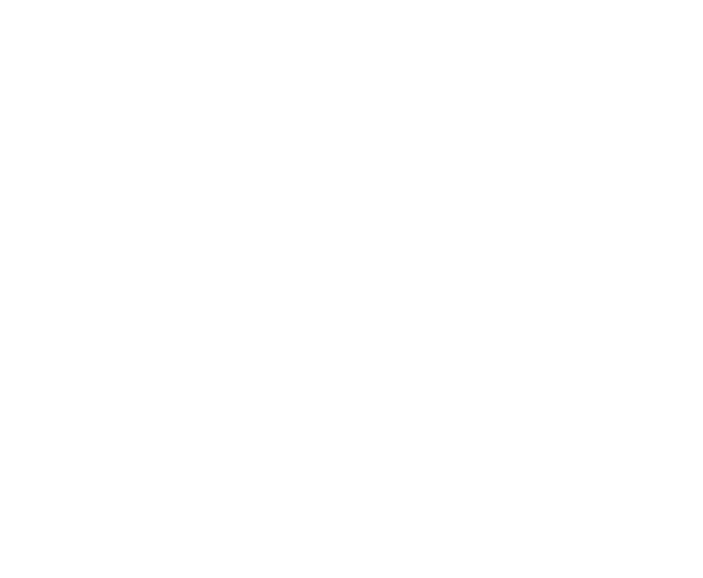
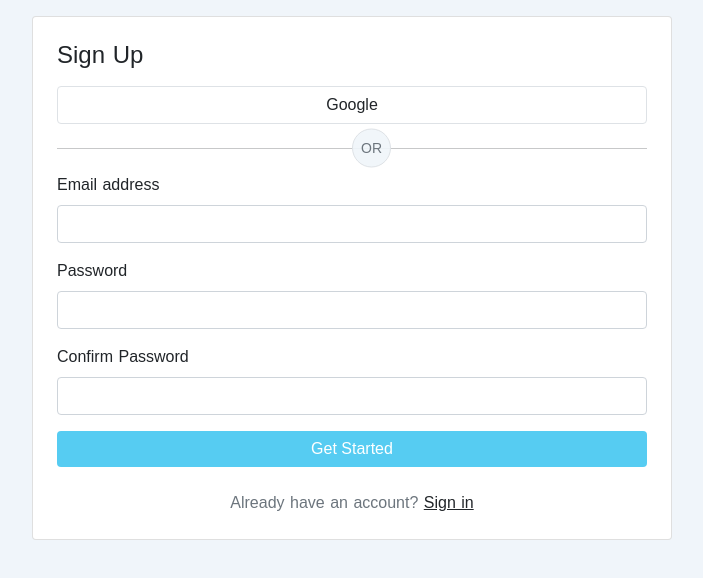
Before and after one commit to dapobelieve/luna-trainer, a Nuxt app: page /signup in a window 1280 px wide. Before the commit this address had no page. Shown: the top 578 px of the page, without its empty margins (288-991 px from the left). Built offline with nearby package versions, Linux system fonts and the light colour scheme.

Commit message:
auth pages layout setup

```diff
--- /dev/null
+++ b/assets/css/theme.css
@@ -0,0 +1,13 @@
+body {
+  font-family: "Source Sans Pro", sans-serif !important;
+  background-color: #f0f5fa;
+}
+.btn-primary {
+  background-color: #56ccf2;
+}
+.btn-primary:hover {
+  background-color: #56ccf2;
+}
+.or-secondary {
+  background-color: rgba(240, 245, 250, 0.9);
+}
--- a/nuxt.config.js
+++ b/nuxt.config.js
@@ -1,27 +1,23 @@
 export default {
   // Global page headers: https://go.nuxtjs.dev/config-head
   head: {
-    title: 'getwelp-trainer-ui',
+    title: "getwelp-trainer-ui",
     htmlAttrs: {
-      lang: 'en'
+      lang: "en"
     },
     meta: [
-      { charset: 'utf-8' },
-      { name: 'viewport', content: 'width=device-width, initial-scale=1' },
-      { hid: 'description', name: 'description', content: '' }
+      { charset: "utf-8" },
+      { name: "viewport", content: "width=device-width, initial-scale=1" },
+      { hid: "description", name: "description", content: "" }
     ],
-    link: [
-      { rel: 'icon', type: 'image/x-icon', href: '/favicon.ico' }
-    ]
+    link: [{ rel: "icon", type: "image/x-icon", href: "/favicon.ico" }]
   },
 
   // Global CSS: https://go.nuxtjs.dev/config-css
-  css: [
-  ],
+  css: ["bootstrap/dist/css/bootstrap.min.css", "assets/css/theme.css"],
 
   // Plugins to run before rendering page: https://go.nuxtjs.dev/config-plugins
-  plugins: [
-  ],
+  plugins: [],
 
   // Auto import components: https://go.nuxtjs.dev/config-components
   components: true,
@@ -29,19 +25,18 @@ export default {
   // Modules for dev and build (recommended): https://go.nuxtjs.dev/config-modules
   buildModules: [
     // https://go.nuxtjs.dev/eslint
-    '@nuxtjs/eslint-module'
+    "@nuxtjs/eslint-module"
   ],
 
   // Modules: https://go.nuxtjs.dev/config-modules
   modules: [
     // https://go.nuxtjs.dev/axios
-    '@nuxtjs/axios'
+    "@nuxtjs/axios"
   ],
 
   // Axios module configuration: https://go.nuxtjs.dev/config-axios
   axios: {},
 
   // Build Configuration: https://go.nuxtjs.dev/config-build
-  build: {
-  }
-}
+  build: {}
+};
--- a/package.json
+++ b/package.json
@@ -12,6 +12,7 @@
   },
   "dependencies": {
     "@nuxtjs/axios": "^5.13.1",
+    "bootstrap": "^5.0.1",
     "core-js": "^3.9.1",
     "nuxt": "^2.15.3"
   },
--- /dev/null
+++ b/pages/forgotpassword.vue
@@ -0,0 +1,42 @@
+<template>
+  <div class="d-flex justify-content-center pt-3">
+    <div class="card w-50 h-50">
+      <div class="p-4  d-grid gap-2">
+        <div class="col-12">
+          <h4>Forgot your password?</h4>
+        </div>
+        <div class="col-12 mb-5">
+          <span class="text-muted"
+            >Enter your registered email below to receive password reset
+            instruction</span
+          >
+        </div>
+
+        <form>
+          <div class="mb-3">
+            <label for="exampleInputEmail1" class="form-label"
+              >Email address</label
+            >
+            <input
+              type="email"
+              class="form-control"
+              id="exampleInputEmail1"
+              aria-describedby="emailHelp"
+            />
+          </div>
+
+          <button type="submit" class="btn btn-primary border-0 w-100">
+            Send
+          </button>
+        </form>
+        <div class="text-center pt-4">
+          <a class="text-dark">Back to Sign in</a>
+        </div>
+      </div>
+    </div>
+  </div>
+</template>
+<script>
+export default {};
+</script>
+<style scoped></style>
--- /dev/null
+++ b/pages/index copy.vue
@@ -0,0 +1,73 @@
+<template>
+  <div class="container">
+    <div>
+      <Logo />
+      <h1 class="title">
+        client
+      </h1>
+      <div class="links">
+        <a
+          href="https://nuxtjs.org/"
+          target="_blank"
+          rel="noopener noreferrer"
+          class="button--green"
+        >
+          Documentation
+        </a>
+        <a
+          href="https://github.com/nuxt/nuxt.js"
+          target="_blank"
+          rel="noopener noreferrer"
+          class="button--grey"
+        >
+          GitHub
+        </a>
+      </div>
+    </div>
+  </div>
+</template>
+
+<script>
+export default {}
+</script>
+
+<style>
+.container {
+  margin: 0 auto;
+  min-height: 100vh;
+  display: flex;
+  justify-content: center;
+  align-items: center;
+  text-align: center;
+}
+
+.title {
+  font-family:
+    'Quicksand',
+    'Source Sans Pro',
+    -apple-system,
+    BlinkMacSystemFont,
+    'Segoe UI',
+    Roboto,
+    'Helvetica Neue',
+    Arial,
+    sans-serif;
+  display: block;
+  font-weight: 300;
+  font-size: 100px;
+  color: #35495e;
+  letter-spacing: 1px;
+}
+
+.subtitle {
+  font-weight: 300;
+  font-size: 42px;
+  color: #526488;
+  word-spacing: 5px;
+  padding-bottom: 15px;
+}
+
+.links {
+  padding-top: 15px;
+}
+</style>
--- /dev/null
+++ b/pages/resetpassword.vue
@@ -0,0 +1,51 @@
+<template>
+  <div>
+    <div class="d-flex justify-content-center pt-3">
+      <div class="card w-50 h-50">
+        <div class="p-4  d-grid gap-2">
+          <div class="col-12">
+            <h4>Create new passowrd</h4>
+          </div>
+          <div class="col-12 mb-3">
+            <span class="text-muted"
+              >Your new password must be different from previously used
+              passwords.</span
+            >
+          </div>
+          <div>
+            <form>
+              <div class="mb-3">
+                <label for="exampleInputPassword1" class="form-label"
+                  >Password</label
+                >
+                <input
+                  type="password"
+                  class="form-control"
+                  id="exampleInputPassword1"
+                />
+              </div>
+              <div class="mb-3">
+                <label for="exampleInputConfirmPassword1" class="form-label"
+                  >Confirm Password</label
+                >
+                <input
+                  type="password"
+                  class="form-control"
+                  id="exampleInputConfirmPassword1"
+                />
+              </div>
+
+              <button type="submit" class="btn btn-primary border-0 w-100">
+                Save
+              </button>
+            </form>
+          </div>
+        </div>
+      </div>
+    </div>
+  </div>
+</template>
+<script>
+export default {};
+</script>
+<style scoped></style>
--- /dev/null
+++ b/pages/signin.vue
@@ -0,0 +1,68 @@
+<template>
+  <div>
+    <div class="d-flex justify-content-center pt-3">
+      <div class="card w-50 h-50">
+        <div class="p-4  d-grid gap-2">
+          <div class="col-12">
+            <h4>Sign In</h4>
+          </div>
+          <div class="col-12">
+            <button type="button" class="btn btn-white border w-100">
+              Google
+            </button>
+          </div>
+          <div class="position-relative">
+            <hr />
+            <small
+              class="position-absolute top-50 start-50 translate-middle-y border rounded-circle or-secondary text-muted p-2"
+              >OR</small
+            >
+          </div>
+          <div>
+            <form>
+              <div class="mb-3">
+                <label for="exampleInputEmail1" class="form-label"
+                  >Email address</label
+                >
+                <input
+                  type="email"
+                  class="form-control"
+                  id="exampleInputEmail1"
+                  aria-describedby="emailHelp"
+                />
+              </div>
+              <div class="mb-3">
+                <label for="exampleInputPassword1" class="form-label"
+                  >Password</label
+                >
+                <input
+                  type="password"
+                  class="form-control"
+                  id="exampleInputPassword1"
+                />
+              </div>
+
+              <button type="submit" class="btn btn-primary border-0 w-100">
+                Get Started
+              </button>
+            </form>
+            <div class="text-center pt-4">
+              <a class="text-dark">
+                Forgot your password?
+              </a>
+            </div>
+            <div class="text-center pt-4">
+              <span class="text-muted"
+                >Don't have an account? <a class="text-dark">Sign up</a></span
+              >
+            </div>
+          </div>
+        </div>
+      </div>
+    </div>
+  </div>
+</template>
+<script>
+export default {};
+</script>
+<style scoped></style>
--- /dev/null
+++ b/pages/signup.vue
@@ -0,0 +1,73 @@
+<template>
+  <div>
+    <div class="d-flex justify-content-center pt-3">
+      <div class="card w-50 h-50">
+        <div class="p-4  d-grid gap-2">
+          <div class="col-12">
+            <h4>Sign Up</h4>
+          </div>
+          <div class="col-12">
+            <button type="button" class="btn btn-white border w-100">
+              Google
+            </button>
+          </div>
+          <div class="position-relative">
+            <hr />
+            <small
+              class="position-absolute top-50 start-50 translate-middle-y border rounded-circle or-secondary text-muted p-2"
+              >OR</small
+            >
+          </div>
+          <div>
+            <form>
+              <div class="mb-3">
+                <label for="exampleInputEmail1" class="form-label"
+                  >Email address</label
+                >
+                <input
+                  type="email"
+                  class="form-control"
+                  id="exampleInputEmail1"
+                  aria-describedby="emailHelp"
+                />
+              </div>
+              <div class="mb-3">
+                <label for="exampleInputPassword1" class="form-label"
+                  >Password</label
+                >
+                <input
+                  type="password"
+                  class="form-control"
+                  id="exampleInputPassword1"
+                />
+              </div>
+              <div class="mb-3">
+                <label for="exampleInputConfirmPassword1" class="form-label"
+                  >Confirm Password</label
+                >
+                <input
+                  type="password"
+                  class="form-control"
+                  id="exampleInputConfirmPassword1"
+                />
+              </div>
+
+              <button type="submit" class="btn btn-primary border-0 w-100">
+                Get Started
+              </button>
+            </form>
+            <div class="text-center pt-4">
+              <span class="text-muted"
+                >Already have an account? <a class="text-dark">Sign in</a></span
+              >
+            </div>
+          </div>
+        </div>
+      </div>
+    </div>
+  </div>
+</template>
+<script>
+export default {};
+</script>
+<style scoped></style>
```
Also changed, not shown: pages copy/index.vue (added, +73 -0 lines), 1 other file (tests, documents, lock files or other folders).
